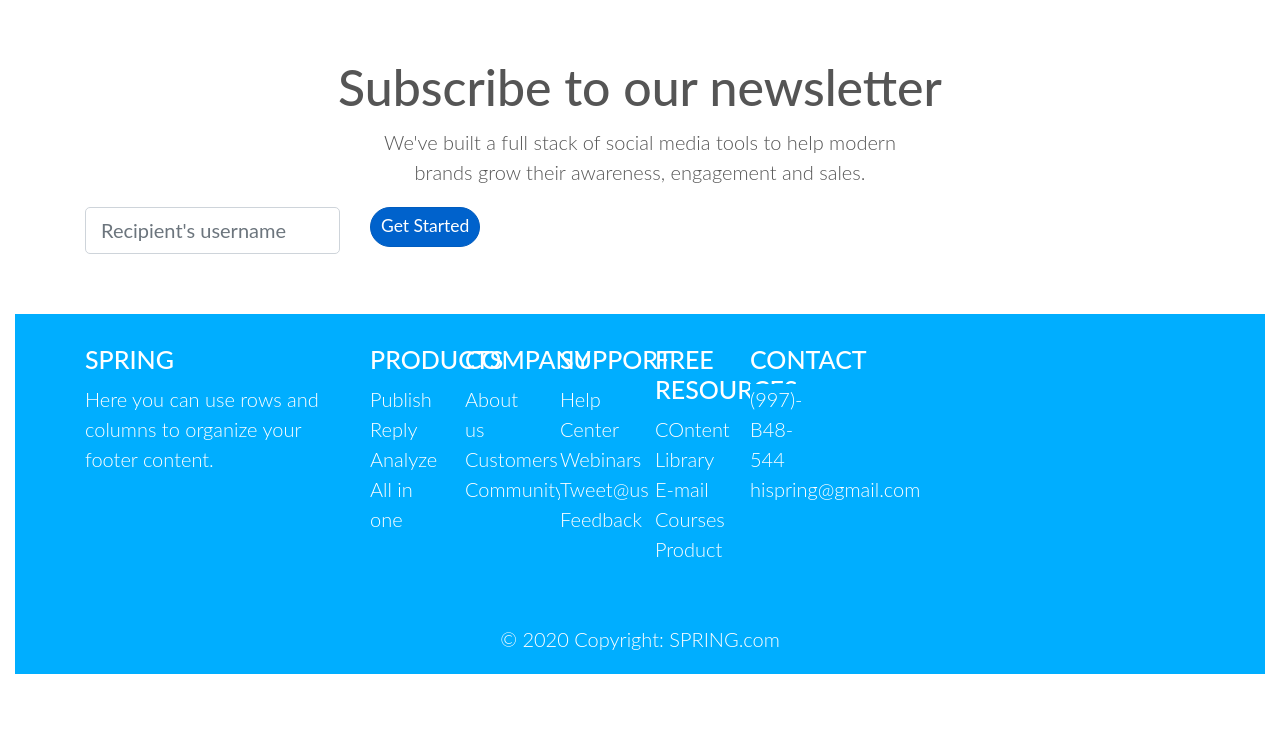
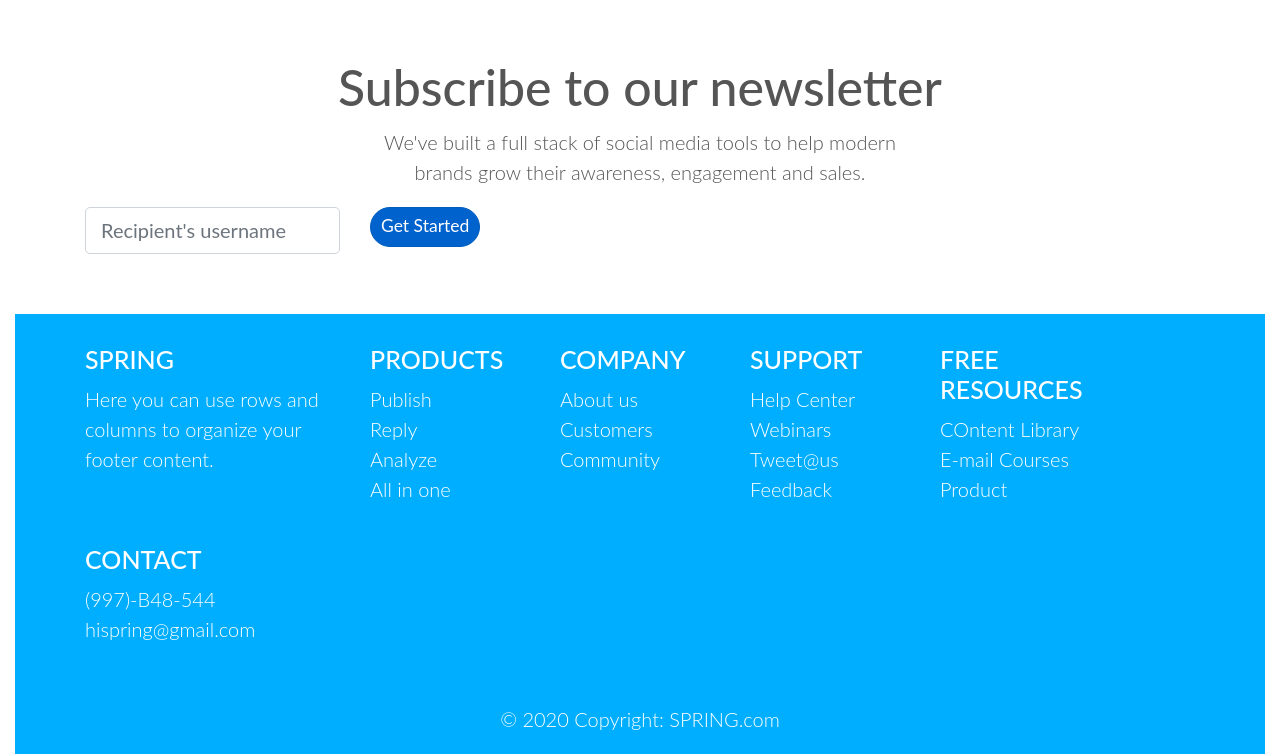
Before and after one commit to rohanmathewalex/Spring_responsive, a plain HTML site: page index.html in a window 1280 px wide. Shown: the part 3614-4368 px from the top of the page. Before the commit the page ends 4288 px from the top, so only its background shows below. Drawn offline with nearby package versions, Linux system fonts and the light colour scheme.

Commit message:
final commit

```diff
--- a/index.html
+++ b/index.html
@@ -289,7 +289,7 @@
         <hr class="clearfix w-100 d-md-none pb-3">
 
         <!-- Grid column -->
-        <div class="col-md-1 mb-mt-md-0 mb-3 ">
+        <div class="col-md-2 mb-mt-md-0 mb-3 ">
 
           <!-- Links -->
           <h5 class="text-uppercase">Products</h5>
@@ -312,7 +312,7 @@
         </div>
         <!-- Grid column -->
   <!--  col-md-3 mb-md-0 mb-3-->
-  <div class="col-md-1 mb-mt-md-0 mb-3 ">
+  <div class="col-md-2 mb-mt-md-0 mb-3 ">
 
     <!-- Links -->
     <h5 class="text-uppercase">Company</h5>
@@ -332,7 +332,7 @@
   </div>
 
   <!-- Grid column -->
-  <div class="col-md-1 mb-mt-md-0 mb-3">
+  <div class="col-md-2 mb-mt-md-0 mb-3">
 
     <!-- Links -->
     <h5 class="text-uppercase">Support</h5>
@@ -354,7 +354,7 @@
 
   </div>
   <!-- Grid column -->
-  <div class="col-md-1 mb-mt-md-0 mb-3">
+  <div class="col-md-2 mb-mt-md-0 mb-3">
 
     <!-- Links -->
     <h5 class="text-uppercase">Free Resources</h5>
@@ -376,7 +376,7 @@
 
 
         <!-- Grid column -->
-        <div class="col-md-1 mb-mt-md-0 mb-3">
+        <div class="col-md-2 mb-mt-md-0 mb-3">
 
           <!-- Links -->
           <h5 class="text-uppercase">Contact</h5>
```
